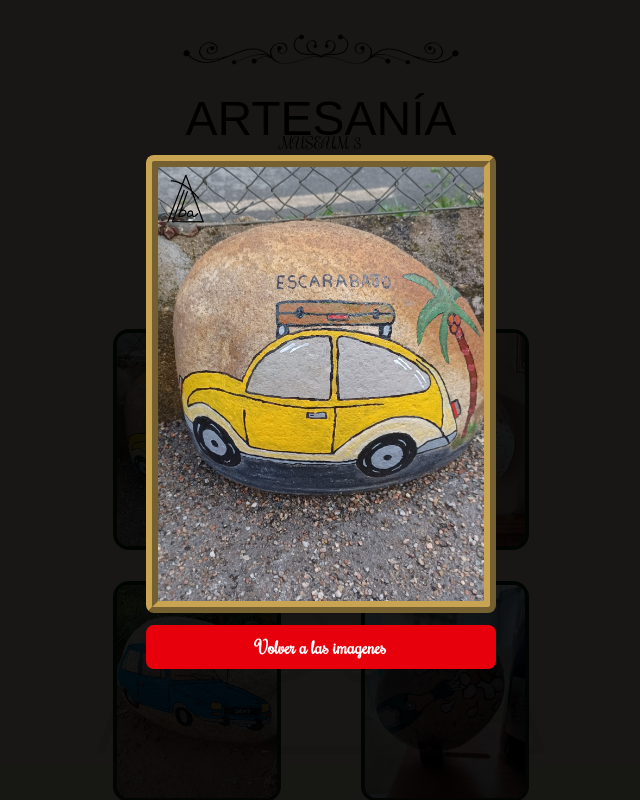
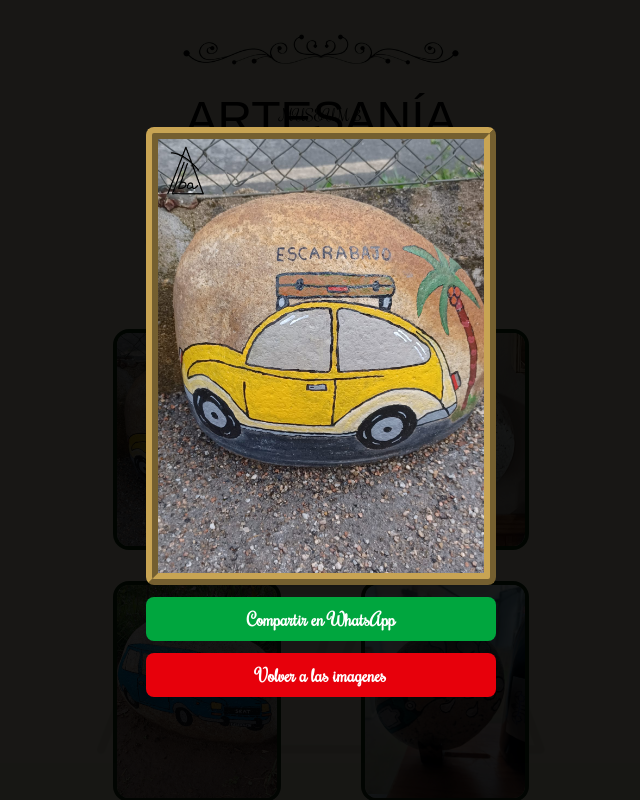
Before and after one commit to AdrianGonzalo/Artesania-con-Corazon, a Next.js app in the folder artesania/: page /rocks in a window 1280 px wide. Both pictures are taken after a click on the element 516 px from the left and 439 px from the top of the page. Shown: the top 800 px of the page, without its empty margins (319-959 px from the left). Built offline with nearby package versions, Linux system fonts and the light colour scheme; a web font is replaced by a local one.

Commit message:
add whats share

```diff
--- a/artesania/src/app/components/Images.jsx
+++ b/artesania/src/app/components/Images.jsx
@@ -2,6 +2,7 @@
 
 import { useState } from "react";
 import Image from "next/image";
+import ShareButton from "./ShareButton";
 
 const Images = ({ folder }) => {
   const [selectedImage, setSelectedImage] = useState(null);
@@ -111,6 +112,11 @@ const Images = ({ folder }) => {
                 className="border-6 border-gray-300 rounded-lg"
               />
             </div> */}
+            <ShareButton
+              message={`¡Mira esta imagen de mi galería!`}
+              url={selectedImage}
+              className="bg-blue-600 hover:bg-blue-700 mt-6"
+            />
             <button
               className="mt-3 w-full max-w-[350px] bg-red-600 text-white px-4 py-2 rounded-lg text-lg font-semibold"
               onClick={() => setSelectedImage(null)}
--- /dev/null
+++ b/artesania/src/app/components/ShareButton.jsx
@@ -0,0 +1,21 @@
+import React from "react";
+
+const ShareButton = ({ message, url }) => {
+  const handleShare = () => {
+    const compartirWhatsApp = `https://wa.me/?text=${encodeURIComponent(
+      message
+    )} ${encodeURIComponent(url)}`;
+    window.open(compartirWhatsApp, "_blank");
+  };
+
+  return (
+    <button
+      onClick={handleShare}
+      className="mt-3 w-full max-w-[350px] bg-green-600 text-white px-4 py-2 rounded-lg text-lg font-semibold"
+    >
+      Compartir en WhatsApp
+    </button>
+  );
+};
+
+export default ShareButton;
```
